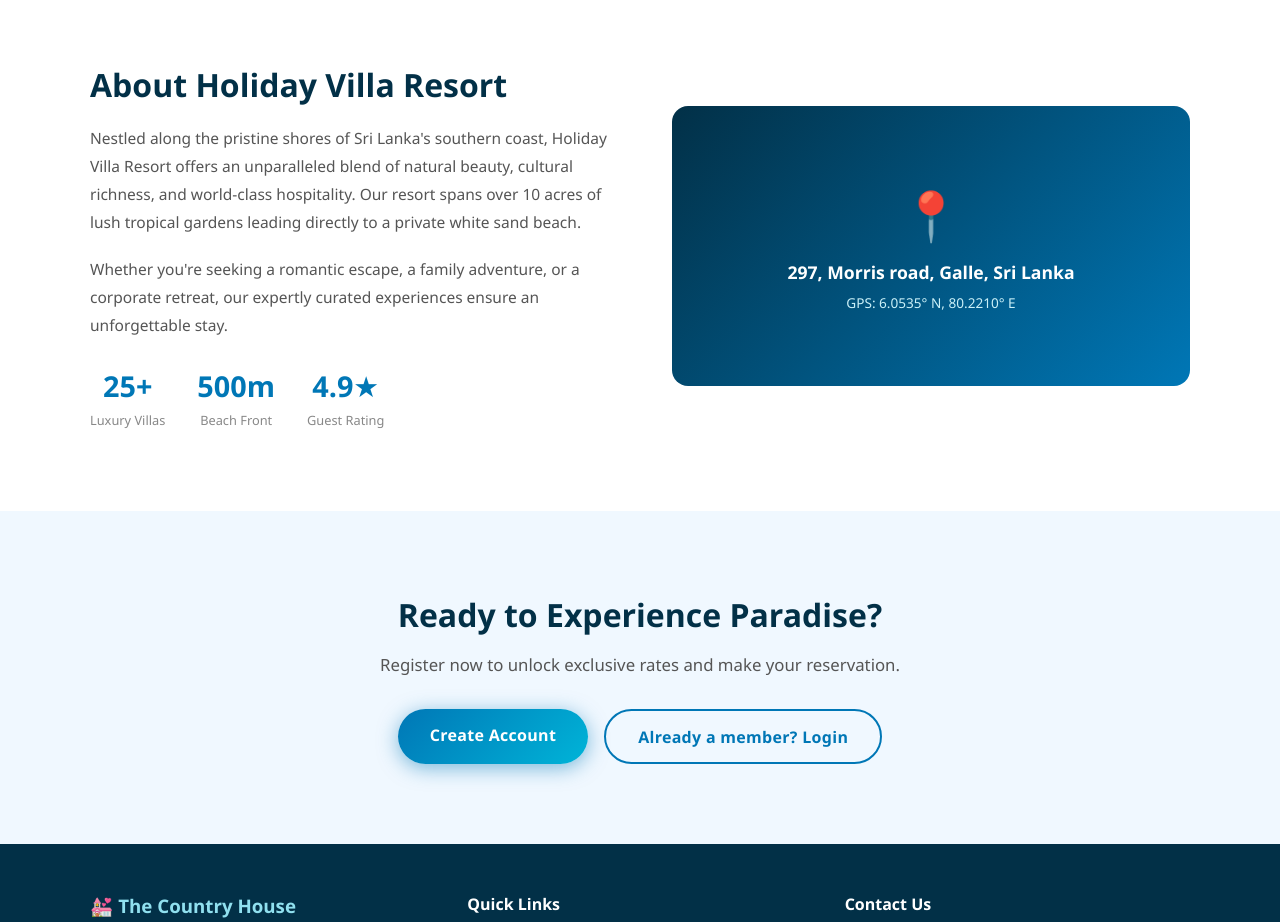
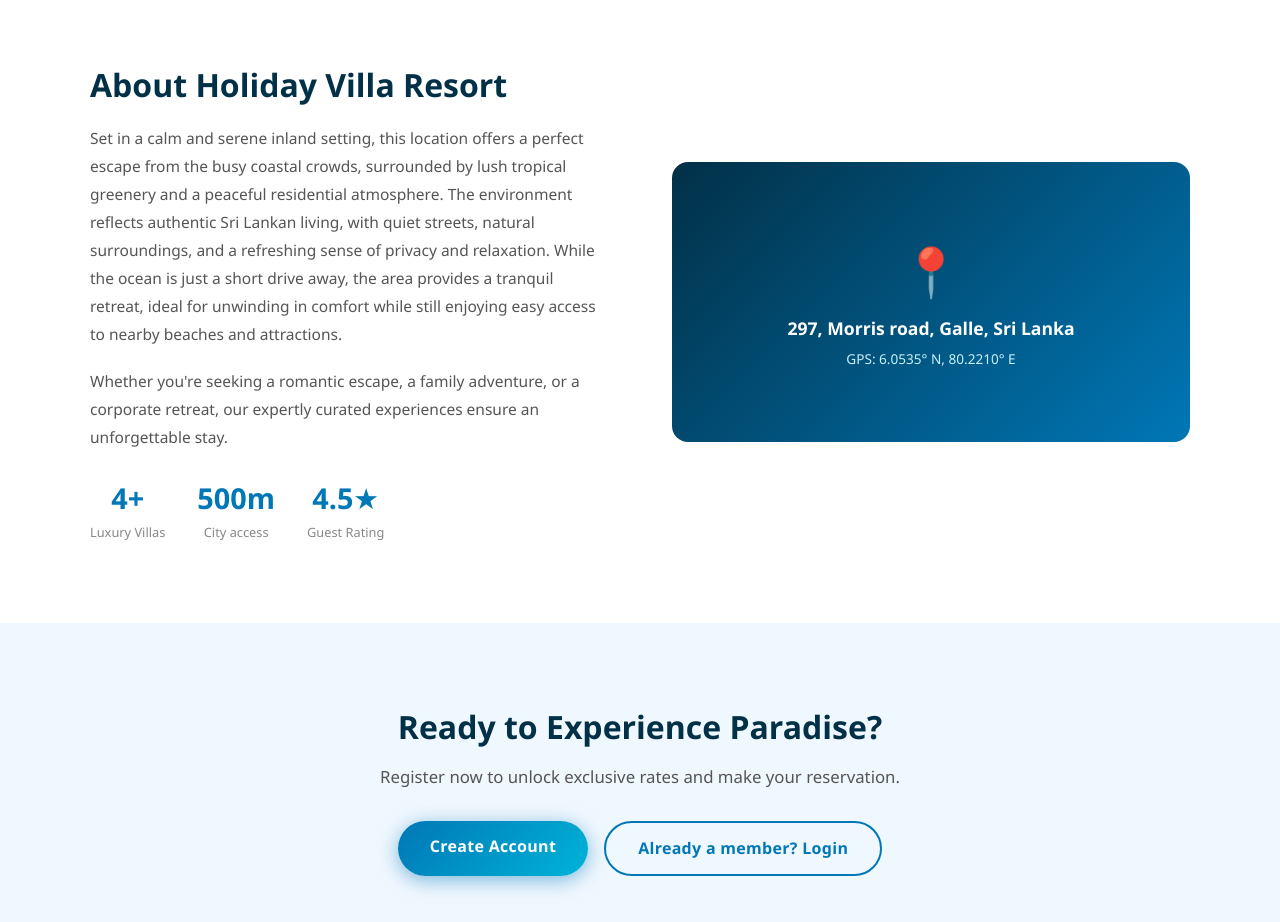
Before and after one commit to SheharaRohansie/holiday-villa-system, a React (Vite) app in the folder frontend/: page / in a window 1280 px wide. Shown: the part 1880-2802 px from the top of the page. Built offline with nearby package versions, Linux system fonts and the light colour scheme; no server answers.

Commit message:
Update homepage

```diff
--- a/frontend/src/pages/HomePage.tsx
+++ b/frontend/src/pages/HomePage.tsx
@@ -107,19 +107,18 @@ const HomePage: React.FC = () => {
           <div className="about-text">
             <h2>About Holiday Villa Resort</h2>
             <p>
-              Nestled along the pristine shores of Sri Lanka's southern coast, Holiday Villa Resort
-              offers an unparalleled blend of natural beauty, cultural richness, and world-class
-              hospitality. Our resort spans over 10 acres of lush tropical gardens leading directly
-              to a private white sand beach.
+              Set in a calm and serene inland setting, this location offers a perfect escape from the busy coastal crowds, surrounded by lush tropical greenery and a peaceful residential atmosphere.
+              The environment reflects authentic Sri Lankan living, with quiet streets, natural surroundings, and a refreshing sense of privacy and relaxation.
+              While the ocean is just a short drive away, the area provides a tranquil retreat, ideal for unwinding in comfort while still enjoying easy access to nearby beaches and attractions.
             </p>
             <p>
               Whether you're seeking a romantic escape, a family adventure, or a corporate retreat,
               our expertly curated experiences ensure an unforgettable stay.
             </p>
             <div className="about-stats">
-              <div className="stat"><span className="stat-number">25+</span><span>Luxury Villas</span></div>
-              <div className="stat"><span className="stat-number">500m</span><span>Beach Front</span></div>
-              <div className="stat"><span className="stat-number">4.9★</span><span>Guest Rating</span></div>
+              <div className="stat"><span className="stat-number">4+</span><span>Luxury Villas</span></div>
+              <div className="stat"><span className="stat-number">500m</span><span>City access</span></div>
+              <div className="stat"><span className="stat-number">4.5★</span><span>Guest Rating</span></div>
             </div>
           </div>
           <div className="about-map">
```
